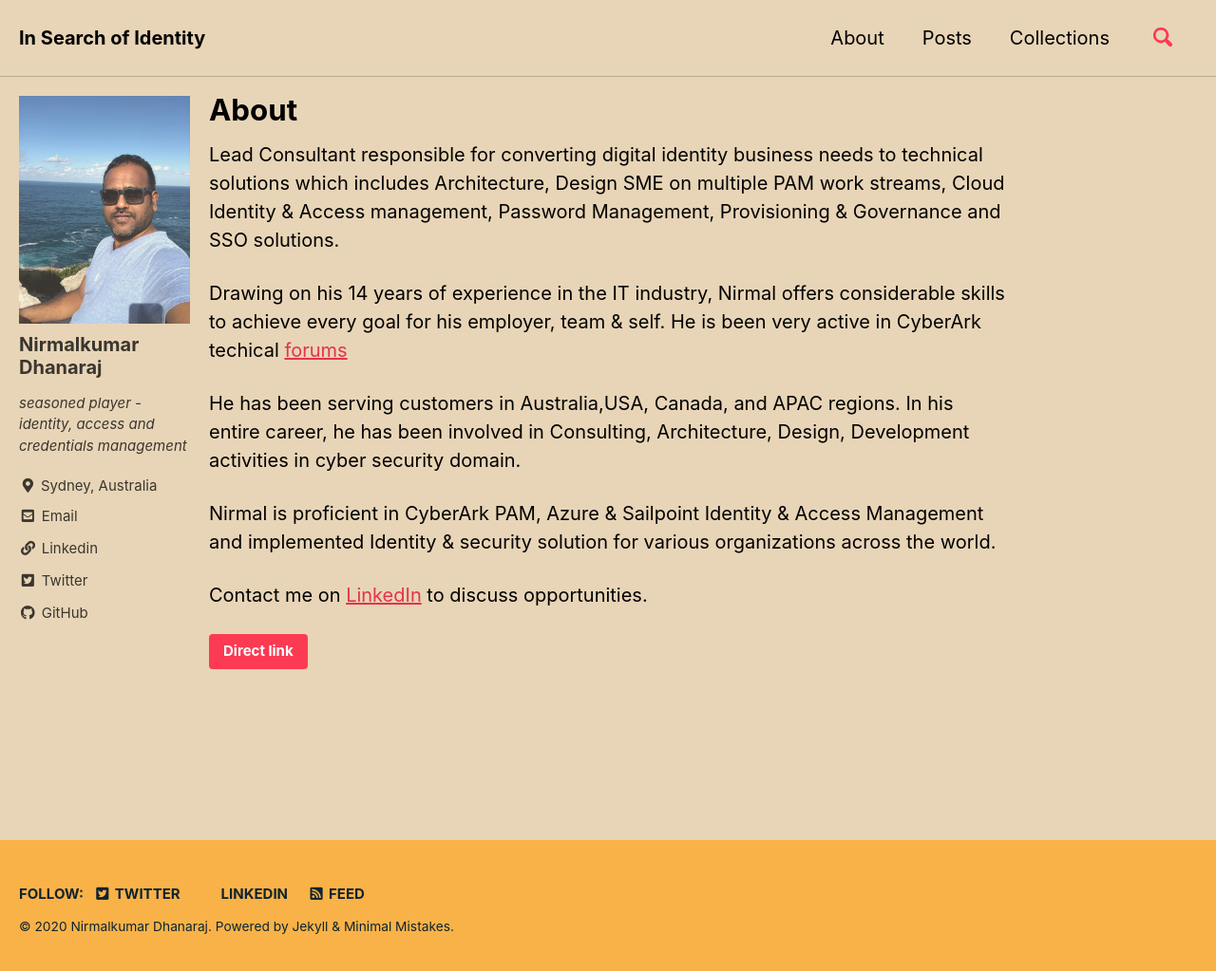
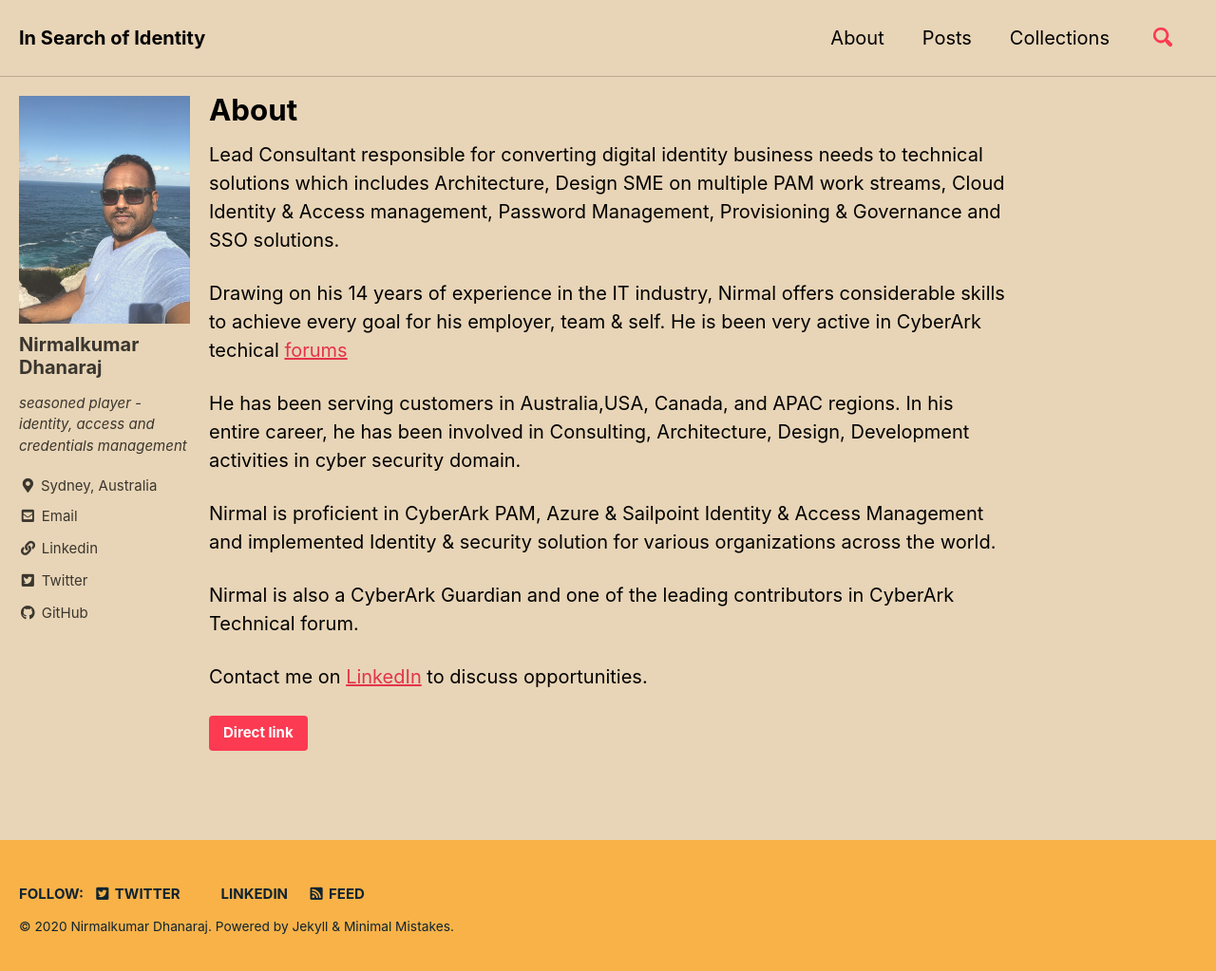
Before and after one commit to nirmal-dhanaraj/my-website, a Jekyll site: the page built from _pages/about.md, in a window 1280 px wide and 1027 px high. Shown: the top 1023 px of the window at 95% size. Built offline with Jekyll 4.4.1, drawn with Linux system fonts in a browser that asks for light colours; cached includes are drawn as plain includes.

Commit message:
second commit1

```diff
--- a/_pages/about.md
+++ b/_pages/about.md
@@ -12,4 +12,8 @@ He has been serving customers in Australia,USA, Canada, and APAC regions. In his
 
 Nirmal is proficient in CyberArk PAM, Azure & Sailpoint Identity & Access Management and implemented Identity & security solution for various organizations across the world.
 
+
+Nirmal is also a CyberArk Guardian and one of the leading contributors in CyberArk Technical forum.
+
+
 Contact me on [LinkedIn](https://linkedin.com/in/nirmalkumar-dhanaraj-5b478716){:target="_blank"}  to discuss opportunities.
```
Also changed, not shown: assets/images/blogs/Guardian.png (added).
